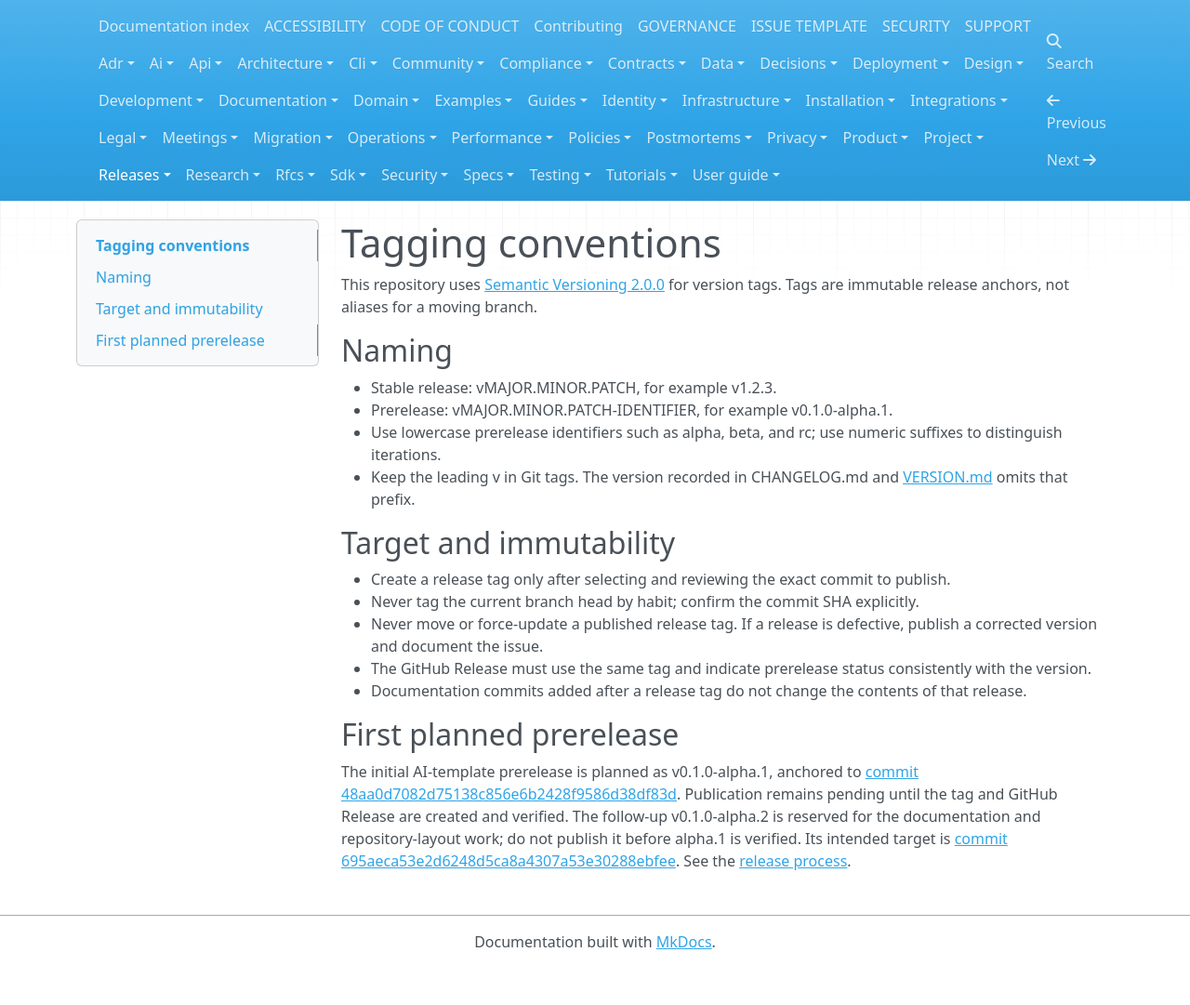
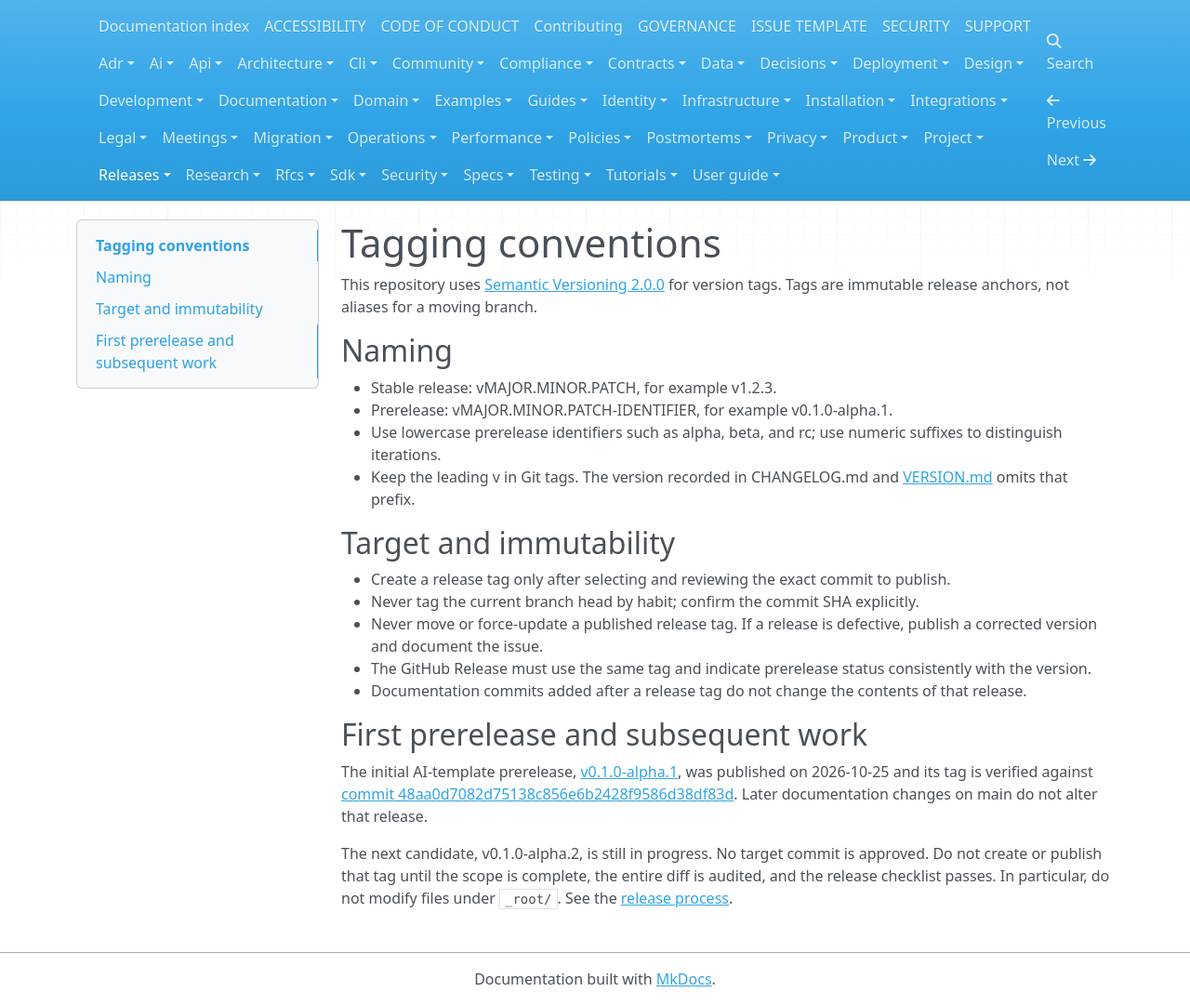
Before and after one commit to sandokanCat/.github, an MkDocs documentation site: the page built from docs/releases/TAGGING.md, in a window 1280 px wide. Shown: the whole page at 93% size. Built offline with MkDocs 1.6.1, drawn with Linux system fonts in a browser that asks for light colours; nearby versions of some CDN libraries; before the commit the page ends 1041 px from its top, so only the background shows below that.

Commit message:
docs(release): correct published alpha status

```diff
--- a/docs/releases/TAGGING.md
+++ b/docs/releases/TAGGING.md
@@ -17,6 +17,8 @@ This repository uses [Semantic Versioning 2.0.0](https://semver.org/spec/v2.0.0.
 - The GitHub Release must use the same tag and indicate prerelease status consistently with the version.
 - Documentation commits added after a release tag do not change the contents of that release.
 
-## First planned prerelease
+## First prerelease and subsequent work
 
-The initial AI-template prerelease is planned as v0.1.0-alpha.1, anchored to [commit 48aa0d7082d75138c856e6b2428f9586d38df83d](https://github.com/sandokanCat/.github/commit/48aa0d7082d75138c856e6b2428f9586d38df83d). Publication remains pending until the tag and GitHub Release are created and verified. The follow-up v0.1.0-alpha.2 is reserved for the documentation and repository-layout work; do not publish it before alpha.1 is verified. Its intended target is [commit 695aeca53e2d6248d5ca8a4307a53e30288ebfee](https://github.com/sandokanCat/.github/commit/695aeca53e2d6248d5ca8a4307a53e30288ebfee). See the [release process](./RELEASE_PROCESS.md).
+The initial AI-template prerelease, [v0.1.0-alpha.1](https://github.com/sandokanCat/.github/releases/tag/v0.1.0-alpha.1), was published on 2026-10-25 and its tag is verified against [commit 48aa0d7082d75138c856e6b2428f9586d38df83d](https://github.com/sandokanCat/.github/commit/48aa0d7082d75138c856e6b2428f9586d38df83d). Later documentation changes on main do not alter that release.
+
+The next candidate, v0.1.0-alpha.2, is still in progress. No target commit is approved. Do not create or publish that tag until the scope is complete, the entire diff is audited, and the release checklist passes. In particular, do not modify files under `_root/`. See the [release process](./RELEASE_PROCESS.md).
```
